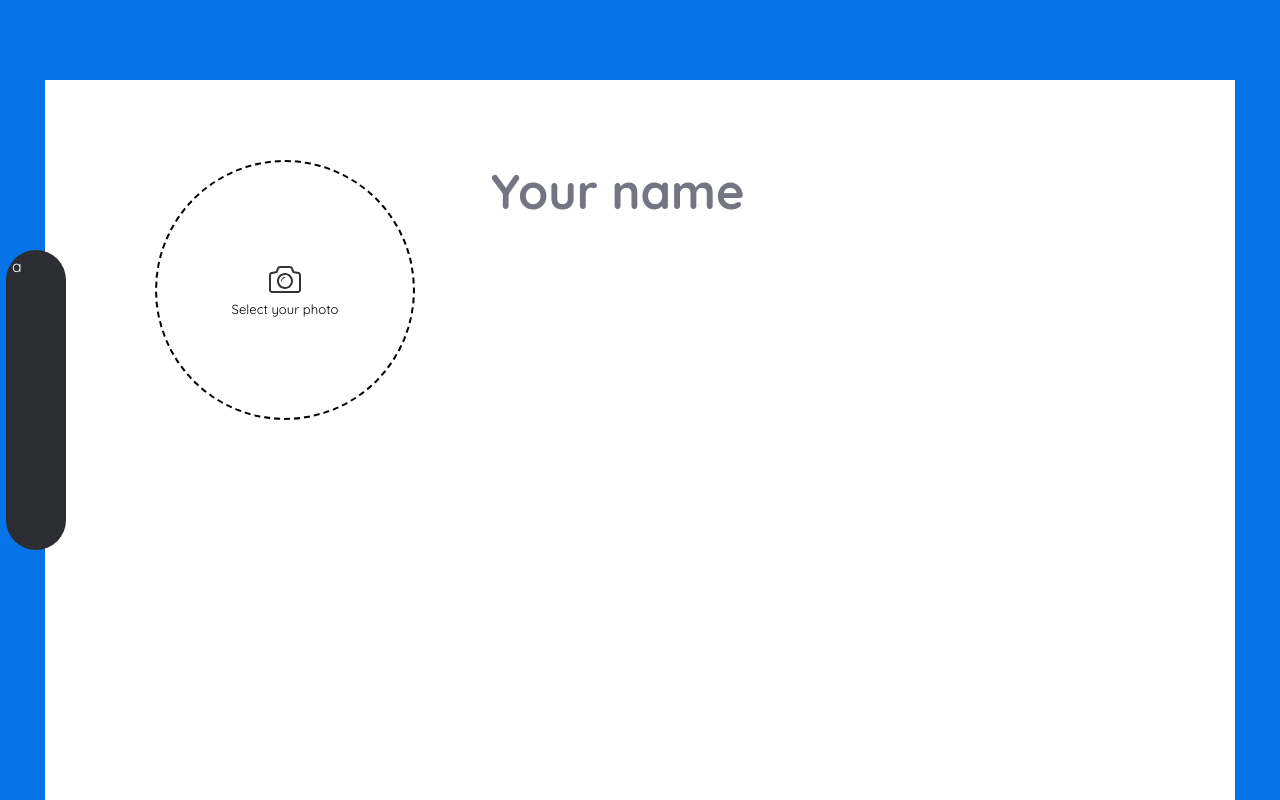
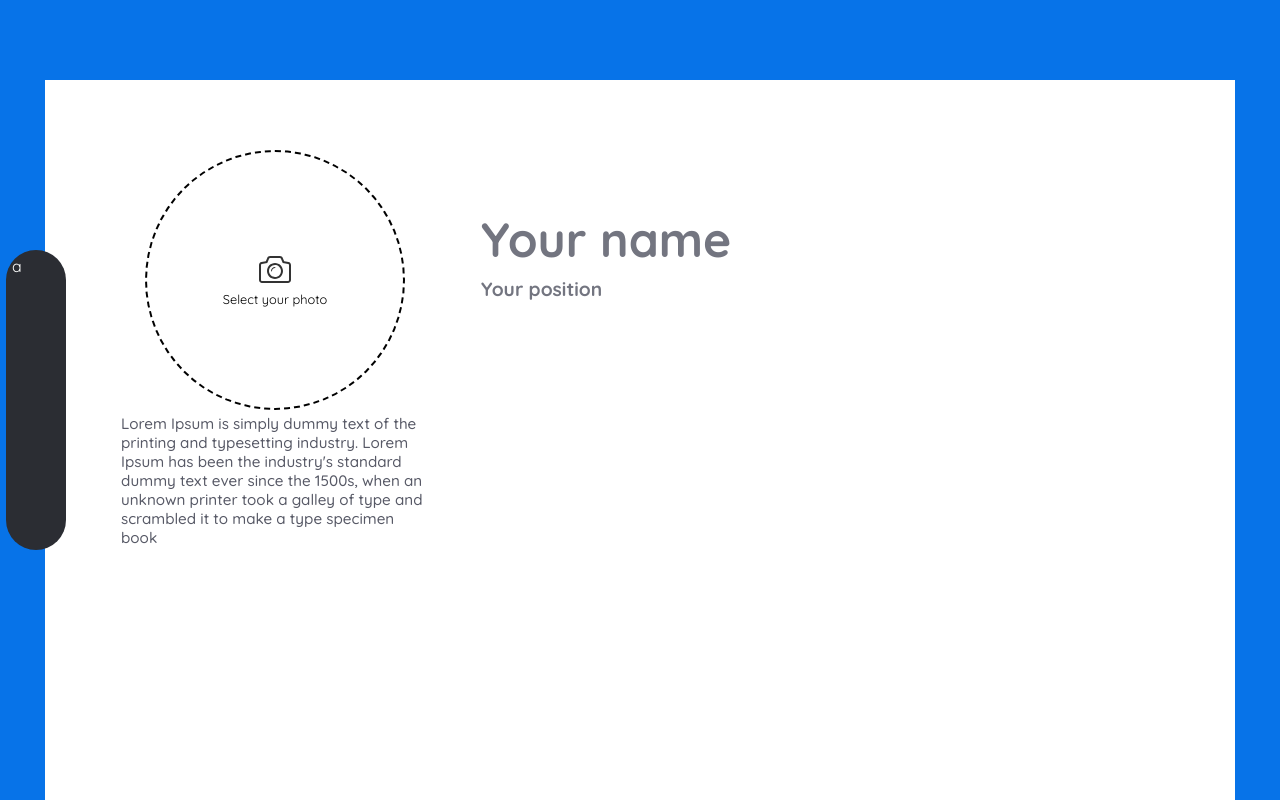
Before and after one commit to anhthi-projects/cv-creator-nextjs, a Next.js app: page /design in a window 1280 px wide. Shown: the top 800 px of the page. Built offline with nearby package versions, Linux system fonts and the light colour scheme.

Commit message:
Add styled-system lib

```diff
--- a/package.json
+++ b/package.json
@@ -28,12 +28,14 @@
     "next-routes-extended": "^1.7.0",
     "react": "^18.2.0",
     "react-dom": "^18.2.0",
-    "styled-components": "^5.3.9"
+    "styled-components": "^5.3.9",
+    "styled-system": "^5.1.5"
   },
   "devDependencies": {
     "@types/node": "^18.15.3",
     "@types/react": "^18.0.28",
     "@types/styled-components": "^5.1.26",
+    "@types/styled-system": "^5.1.16",
     "babel-plugin-styled-components": "^2.0.7",
     "cross-env": "^7.0.3",
     "eslint": "^8.36.0",
--- a/src/components/editable-text/editable-text.tsx
+++ b/src/components/editable-text/editable-text.tsx
@@ -4,15 +4,16 @@ import { useInOutsideClick } from "@src/hooks/useInOutsideClick";
 import { Color, FontSize, FontWeight } from "@src/styles/variables";
 
 import { EditableTextProps, Mode } from "./editable-text.types";
-import { EditableWrapper } from "./editable.styled";
+import { Wrapper } from "./editable.styled";
 
 const EditableText: FC<EditableTextProps> = (props) => {
   const {
-    text: initText,
+    text: initText = "",
     placeholder,
-    fontSize = FontSize.Xxl,
-    fontWeight = FontWeight.Bold,
-    color = Color.Blue,
+    fontSize = FontSize.Md,
+    fontWeight = FontWeight.Normal,
+    color = Color.Light7,
+    className,
   } = props;
   const [mode, setMode] = useState(Mode.TEXT);
   const [text, setText] = useState(initText);
@@ -31,7 +32,7 @@ const EditableText: FC<EditableTextProps> = (props) => {
 
   const renderDisplayType = () => {
     if (mode === Mode.TEXT) {
-      return text || placeholder;
+      return <span>{text || placeholder}</span>;
     }
 
     return (
@@ -45,16 +46,17 @@ const EditableText: FC<EditableTextProps> = (props) => {
   };
 
   return (
-    <EditableWrapper
+    <Wrapper
       text={text}
       placeholder={placeholder}
       fontSize={fontSize}
       fontWeight={fontWeight}
       color={color}
       ref={wrapperRef}
+      className={className}
     >
       {renderDisplayType()}
-    </EditableWrapper>
+    </Wrapper>
   );
 };
 
--- a/src/components/editable-text/editable-text.types.ts
+++ b/src/components/editable-text/editable-text.types.ts
@@ -1,4 +1,6 @@
 import { Color, FontSize, FontWeight } from "@src/styles/variables";
+
+import { FlexLayout } from "../layout";
 
 export enum Mode {
   TEXT = "text",
@@ -11,4 +13,5 @@ export interface EditableTextProps {
   fontSize?: FontSize;
   fontWeight?: FontWeight;
   color?: Color;
+  className?: string;
 }
--- a/src/components/editable-text/editable.styled.tsx
+++ b/src/components/editable-text/editable.styled.tsx
@@ -4,16 +4,22 @@ import { Color } from "@src/styles/variables";
 
 import { EditableTextProps } from "./editable-text.types";
 
-export const EditableWrapper = styled.div`
+export const Wrapper = styled.div`
   ${(props: EditableTextProps) => css`
     width: 100%;
-    min-height: 30px;
-    font-size: ${props.fontSize};
-    font-weight: ${props.fontWeight};
-    color: ${props.text ? Color.Blue : Color.Light6};
     display: flex;
     align-items: center;
-    padding: 0 6px;
+    padding: 4px 6px;
+
+    span,
+    input {
+      font-size: ${props.fontSize};
+      font-weight: ${props.fontWeight};
+    }
+
+    span {
+      color: ${props.text ? props.color : Color.Light6};
+    }
 
     input {
       border: none;
@@ -22,9 +28,7 @@ export const EditableWrapper = styled.div`
       padding: 0 6px;
       flex-grow: 1;
       align-self: stretch;
-      font-size: ${props.fontSize};
-      font-weight: ${props.fontWeight};
-      color: ${props.text ? Color.Blue : Color.Light3};
+      color: ${props.text ? props.color : Color.Light3};
       background-color: ${Color.Light1};
       border-radius: 3px;
     }
--- /dev/null
+++ b/src/components/layout/index.ts
@@ -0,0 +1 @@
+export * from "./layout";
--- /dev/null
+++ b/src/components/layout/layout.tsx
@@ -0,0 +1,18 @@
+import styled from "styled-components";
+import {
+  FlexboxProps,
+  LayoutProps,
+  SpaceProps,
+  flexbox,
+  space,
+  layout,
+} from "styled-system";
+
+export interface FlexLayout extends FlexboxProps, SpaceProps, LayoutProps {}
+
+export const Flex = styled.div<FlexLayout>`
+  display: flex;
+  ${flexbox}
+  ${space}
+  ${layout}
+`;
--- a/src/pages/design/design.styled.tsx
+++ b/src/pages/design/design.styled.tsx
@@ -1,25 +1,19 @@
 import styled from "styled-components";
 
-import {
-  Color,
-  leftColumnWidth,
-  pagePadding,
-  pageRatio,
-  pageWidth,
-} from "@src/styles/variables";
+import { Color, Page } from "@src/styles/variables";
 
 export const PageWrapper = styled.div`
   width: 100%;
-  max-width: ${pageWidth};
-  min-height: calc(${pageWidth} * ${pageRatio});
+  max-width: ${Page.Width};
+  min-height: calc(${Page.Width} * ${Page.Ratio});
   background-color: ${Color.White};
   margin: 80px auto 50px;
-  padding: ${pagePadding};
+  padding: ${Page.Padding};
   display: flex;
 `;
 
 export const LeftColumn = styled.div`
-  width: ${leftColumnWidth};
+  width: ${Page.LeftColumnWidth};
   margin-right: 20px;
 `;
 
--- a/src/pages/design/design.tsx
+++ b/src/pages/design/design.tsx
@@ -1,10 +1,12 @@
 import Head from "next/head";
 
 import EditableText from "@src/components/editable-text";
+import { Color, FontSize, FontWeight } from "@src/styles/variables";
 
 import Avatar from "./avatar";
 import { LeftColumn, PageWrapper, RightColumn } from "./design.styled";
 import EditTools from "./edit-tools";
+import { Flex } from "@src/components/layout";
 
 const Designing = () => {
   return (
@@ -16,9 +18,23 @@ const Designing = () => {
       <PageWrapper>
         <LeftColumn>
           <Avatar />
+          <EditableText text="Lorem Ipsum is simply dummy text of the printing and typesetting industry. Lorem Ipsum has been the industry's standard dummy text ever since the 1500s, when an unknown printer took a galley of type and scrambled it to make a type specimen book" />
         </LeftColumn>
         <RightColumn>
-          <EditableText placeholder="Your name" />
+          <Flex mt="55px" flexDirection="column">
+            <EditableText
+              placeholder="Your name"
+              fontSize={FontSize.Xl2}
+              fontWeight={FontWeight.Bold}
+              color={Color.Blue}
+            />
+            <EditableText
+              placeholder="Your position"
+              fontSize={FontSize.Lg}
+              fontWeight={FontWeight.Bold}
+              color={Color.Light8}
+            />
+          </Flex>
         </RightColumn>
       </PageWrapper>
     </>
--- a/src/styles/variables.ts
+++ b/src/styles/variables.ts
@@ -2,11 +2,12 @@
  * App
  */
 
-export const pageWidth = "1190px";
-export const pageRatio = 1.4145161;
-export const pagePadding = "80px";
-
-export const leftColumnWidth = "320px";
+export enum Page {
+  Width = "1190px",
+  Ratio = 1.4145161,
+  Padding = "70px",
+  LeftColumnWidth = "320px",
+}
 
 /*
  * Colors
@@ -37,12 +38,13 @@ export enum Color {
  */
 
 export enum FontSize {
-  Xs = "0.76rem",
-  Sm = "0.82rem",
-  Md = "1.0rem",
-  Lg = "1.08rem",
-  Xl = "2.06rem",
-  Xxl = "3.04rem",
+  Xs = "0.7rem",
+  Sm = "0.8rem",
+  Md = "0.95rem",
+  Lg = "1.2rem",
+  Xl = "1.5rem",
+  Xl1 = "2.0rem",
+  Xl2 = "3.0rem",
 }
 
 export enum FontWeight {
```
Also changed, not shown: 1 other file (tests, documents, lock files or other folders).
